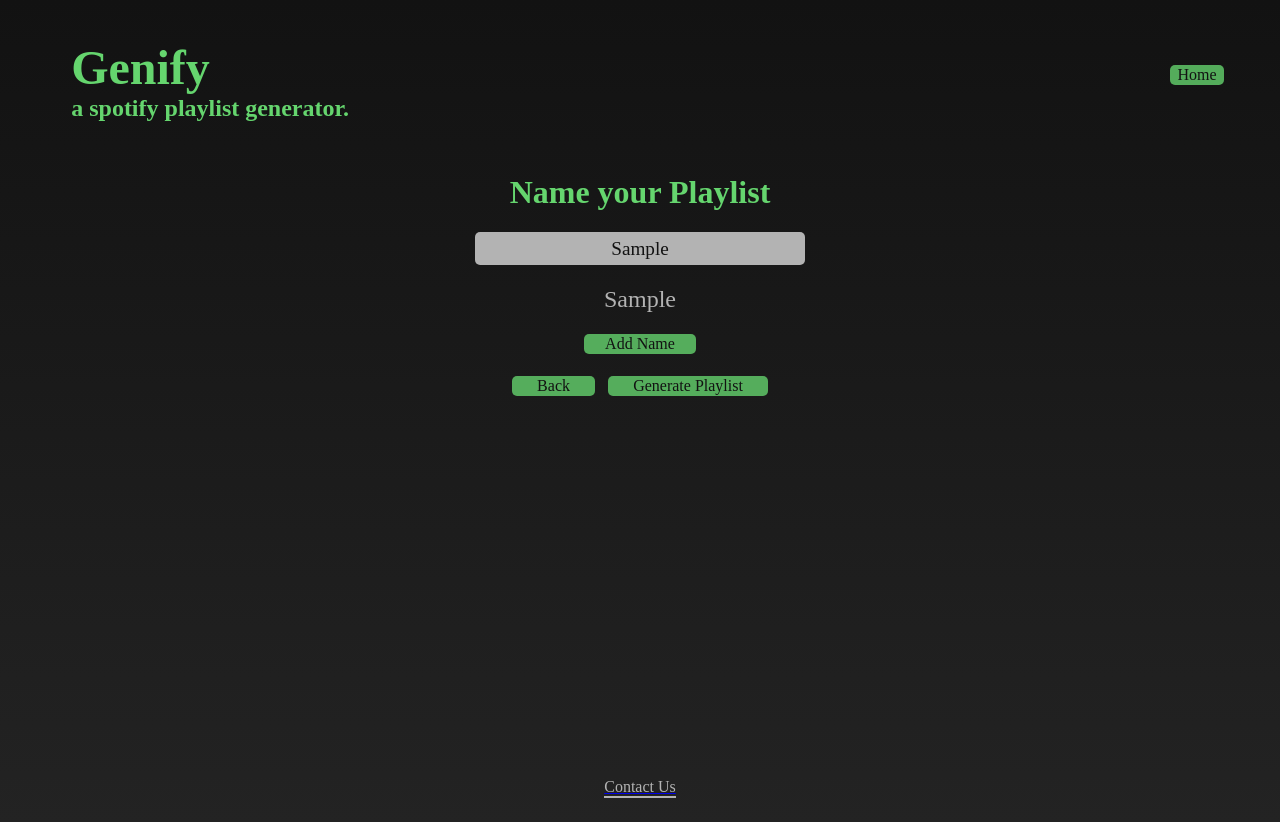
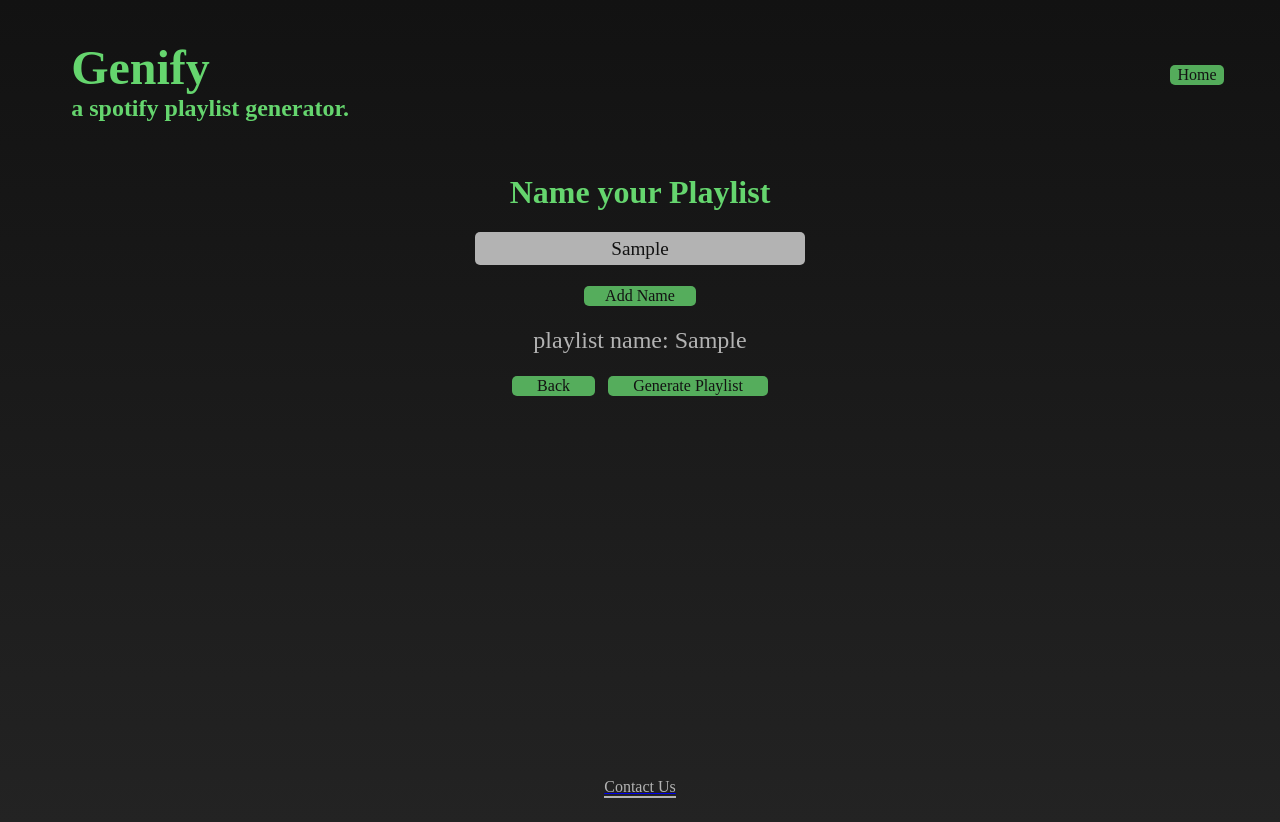
Before and after one commit to samanthashleyrose/Genify, a React (Vite) app in the folder client/: page /SelectPlaylistName in a window 1280 px wide. Both pictures are taken after typing "Sample" into the empty fields and a click on the button "Add Name". Built offline with nearby package versions, Linux system fonts and the light colour scheme; a web font is replaced by a local one; what react-spotify-api would draw is missing.

Commit message:
Adjusted SelectPlaylist UI

```diff
--- a/client/src/pages/SelectPlaylistName.jsx
+++ b/client/src/pages/SelectPlaylistName.jsx
@@ -35,9 +35,10 @@ export default function SelectPlaylistName() {
                     onChange={handlePlaylistNameChange}
                     autoComplete="off"
                     required />
-                <p id='playlist-name'>{playlistName}</p>
+                {/* <p id='playlist-name'>{playlistName}</p> */}
                 <div id='name-btn-container'>
                     <button type="button" id='add-name-btn' onClick={addName}>Add Name</button>
+                    {nameAdded && <p id='playlist-name'>playlist name: {playlistName}</p>}
                 </div>
             </div>
             <div className="gen-btn-container">
```
